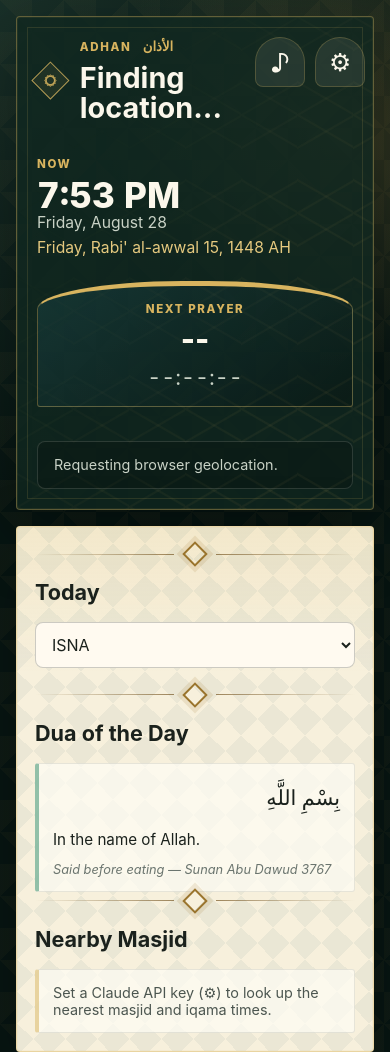
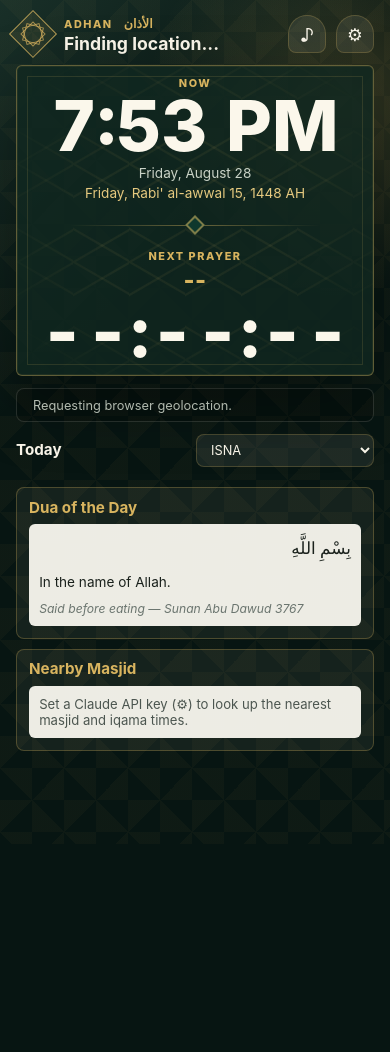
Before and after one commit to shafi/adhan, a plain HTML site: page index.html in a window 390 px wide. After the commit the page ends 844 px from the top, so only its background shows below. Drawn offline with Linux system fonts and the light colour scheme.

Commit message:
Redo layout: make current time and next-prayer countdown the focal point
Replace the two-column hero/schedule split with a single vertical stack
so the clock and countdown to the next prayer dominate the screen (equal,
very large type, side by side) instead of competing with a full-height
schedule sidebar. Today's prayer times become a compact 6-pill strip, and
dua/masjid move to smaller secondary cards below.

Verified with headless-browser screenshots across 1280x800 (the target
kiosk tablet), 1920x1080, 1024x768, 1280x720, portrait, and phone widths.
Clock/countdown sizing uses container query units scoped to each hero
half so text scales with its own box instead of overflowing. Below
~700px width the hero stacks and the page reverts to natural scrolling;
fixed a Chromium flex-sizing quirk (auto-height column flex container
collapsing to near-zero, clipping the "Now" label) found while verifying
that path.

app.js is untouched — all element IDs/classes it depends on (#clock,
#countdown, .prayer-row, etc.) were preserved.

```diff
--- a/index.html
+++ b/index.html
@@ -11,7 +11,6 @@
   </head>
   <body>
     <main class="app-shell">
-      <section class="hero" aria-label="Current prayer status">
       <div class="topbar">
         <div class="brand-block">
           <div class="brand-mark" aria-hidden="true"><span></span></div>
@@ -30,26 +29,29 @@
         </div>
       </div>
 
-        <div class="time-grid">
-          <div>
+      <section class="hero" aria-label="Current time and next prayer">
+        <div class="now-block">
           <p class="label">Now</p>
           <div id="clock" class="clock">--:--</div>
+          <div class="date-stack">
             <div id="date" class="date">Loading date</div>
             <div id="hijriDate" class="hijri-date">Loading Islamic date</div>
           </div>
-          <div class="next-panel">
+        </div>
+
+        <div class="hero-divider" aria-hidden="true"><span></span></div>
+
+        <div class="next-block">
           <p class="label">Next Prayer</p>
           <div id="nextPrayer" class="next-prayer">--</div>
           <div id="countdown" class="countdown">--:--:--</div>
         </div>
-        </div>
+      </section>
 
       <div id="status" class="status" role="status">Requesting browser geolocation.</div>
-      </section>
 
-      <section class="schedule" aria-label="Daily prayer schedule">
-        <div class="ornament" aria-hidden="true"><span></span></div>
-        <div class="section-heading">
+      <section class="schedule-strip" aria-label="Daily prayer schedule">
+        <div class="strip-heading">
           <h2>Today</h2>
           <select id="methodSelect" aria-label="Calculation method">
             <option value="MWL">Muslim World League</option>
@@ -60,19 +62,19 @@
           </select>
         </div>
         <div id="prayerList" class="prayer-list"></div>
+      </section>
 
-        <div class="ornament" aria-hidden="true"><span></span></div>
-        <div class="section-heading">
+      <section class="info-row" aria-label="Dua of the day and nearby masjid">
+        <div class="info-card">
           <h2>Dua of the Day</h2>
+          <div id="duaCard" class="dua-card"></div>
         </div>
-        <div id="duaCard" class="dua-card"></div>
 
-        <div class="ornament" aria-hidden="true"><span></span></div>
-        <div class="section-heading">
+        <div class="info-card">
           <h2>Nearby Masjid</h2>
-        </div>
           <div id="masjidCard" class="masjid-card">
             <p class="masjid-empty">Set a Claude API key (⚙) to look up the nearest masjid and iqama times.</p>
+          </div>
         </div>
       </section>
     </main>
--- a/styles.css
+++ b/styles.css
@@ -38,38 +38,132 @@ select {
   font: inherit;
 }
 
+/* ---------- Shell: a single vertical stack, current time + countdown
+   given the lion's share of the height. Everything below is secondary. ---------- */
+
 .app-shell {
-  display: grid;
-  grid-template-columns: minmax(0, 1.1fr) minmax(360px, 0.9fr);
-  /* Capped (not auto) row height: on short/dense screens the schedule column's
-     content can be taller than the viewport. Without this, grid stretches the
-     hero column to match, and the whole page grows past the viewport with no
-     scroll affordance on a kiosk display — cutting off the masjid card and
-     even the status bar. Schedule scrolls internally instead; see below. */
-  grid-template-rows: minmax(0, 1fr);
-  gap: clamp(16px, 2.5vw, 28px);
+  display: flex;
+  flex-direction: column;
+  gap: clamp(10px, 1.4vh, 18px);
   height: 100vh;
-  padding: clamp(16px, 2.6vw, 30px);
+  min-height: 100vh;
+  padding: clamp(12px, 1.8vh, 24px) clamp(16px, 2vw, 28px);
+  overflow: hidden;
 }
 
-.hero,
-.schedule {
-  border: 1px solid rgba(217, 179, 92, 0.4);
-  border-radius: 4px;
-  background: rgba(16, 40, 32, 0.82);
-  box-shadow: 0 24px 70px rgba(0, 0, 0, 0.28), inset 0 0 0 1px rgba(217, 179, 92, 0.08);
+.topbar {
+  display: flex;
+  flex: 0 0 auto;
+  align-items: center;
+  justify-content: space-between;
+  gap: 18px;
 }
+
+.brand-block {
+  display: flex;
+  align-items: center;
+  gap: 14px;
+}
+
+.brand-mark {
+  position: relative;
+  width: clamp(34px, 3.4vw, 46px);
+  aspect-ratio: 1;
+  rotate: 45deg;
+  border: 1px solid rgba(216, 180, 95, 0.8);
+  background: rgba(216, 180, 95, 0.08);
+  flex-shrink: 0;
+}
+
+.brand-mark::before,
+.brand-mark::after,
+.brand-mark span {
+  content: "";
+  position: absolute;
+  inset: 7px;
+  border: 1px solid rgba(216, 180, 95, 0.7);
+}
+
+.brand-mark::before { rotate: 30deg; }
+.brand-mark::after { rotate: 60deg; }
+
+.label {
+  margin: 0 0 2px;
+  color: var(--accent);
+  font-size: clamp(0.68rem, 0.9vw, 0.8rem);
+  font-weight: 800;
+  letter-spacing: 0.14em;
+  text-transform: uppercase;
+}
+
+.arabic-label {
+  margin-left: 0.45rem;
+  font-family: Georgia, "Times New Roman", serif;
+  font-size: 1.15em;
+  letter-spacing: 0;
+}
+
+h1,
+h2 {
+  margin: 0;
+  line-height: 1.1;
+}
+
+h1 {
+  max-width: 22ch;
+  overflow: hidden;
+  text-overflow: ellipsis;
+  white-space: nowrap;
+  font-size: clamp(1.1rem, 1.8vw, 1.7rem);
+}
+
+h2 {
+  font-size: clamp(0.95rem, 1.3vw, 1.2rem);
+}
+
+.topbar-actions {
+  display: flex;
+  gap: 10px;
+  flex-shrink: 0;
+}
+
+.icon-button {
+  display: grid;
+  place-items: center;
+  width: clamp(38px, 3.6vw, 48px);
+  aspect-ratio: 1;
+  border: 1px solid var(--line);
+  border-radius: 50% 50% 8px 8px;
+  background: rgba(248, 244, 232, 0.08);
+  color: var(--ink);
+  cursor: pointer;
+}
+
+.icon-button span {
+  font-size: clamp(1.1rem, 1.5vw, 1.4rem);
+  line-height: 1;
+}
+
+.icon-button.enabled {
+  border-color: rgba(214, 167, 74, 0.8);
+  background: rgba(214, 167, 74, 0.18);
+}
+
+/* ---------- Hero: current time + countdown to next prayer. The whole point
+   of the display, so it gets most of the vertical space and the biggest type. ---------- */
 
 .hero {
   display: flex;
-  flex-direction: column;
-  justify-content: space-between;
-  min-height: calc(100vh - clamp(32px, 5.2vw, 60px));
-  padding: clamp(20px, 3.3vw, 40px);
+  flex: 1 1 auto;
+  min-height: 0;
+  align-items: stretch;
+  border: 1px solid rgba(217, 179, 92, 0.4);
+  border-radius: 6px;
+  background: rgba(16, 40, 32, 0.82);
+  box-shadow: 0 24px 70px rgba(0, 0, 0, 0.28), inset 0 0 0 1px rgba(217, 179, 92, 0.08);
   position: relative;
   overflow: hidden;
   isolation: isolate;
-  container-type: inline-size;
 }
 
 .hero::before {
@@ -80,7 +174,7 @@ select {
     linear-gradient(30deg, transparent 24%, rgba(216, 180, 95, 0.07) 25%, rgba(216, 180, 95, 0.07) 26%, transparent 27%, transparent 74%, rgba(216, 180, 95, 0.07) 75%, rgba(216, 180, 95, 0.07) 76%, transparent 77%),
     linear-gradient(150deg, transparent 24%, rgba(216, 180, 95, 0.07) 25%, rgba(216, 180, 95, 0.07) 26%, transparent 27%, transparent 74%, rgba(216, 180, 95, 0.07) 75%, rgba(216, 180, 95, 0.07) 76%, transparent 77%);
   background-size: 56px 98px;
-  mask-image: linear-gradient(to bottom right, transparent 18%, #000 90%);
+  mask-image: radial-gradient(circle at 50% 50%, #000 40%, transparent 92%);
   pointer-events: none;
   z-index: -1;
 }
@@ -94,160 +188,95 @@ select {
   z-index: -1;
 }
 
-.topbar,
-.section-heading,
-.time-grid,
-.prayer-row {
+.now-block,
+.next-block {
+  flex: 1 1 0;
+  min-width: 0;
+  min-height: 0;
+  display: flex;
+  flex-direction: column;
+  justify-content: center;
+  align-items: center;
+  text-align: center;
+  padding: clamp(10px, 2vw, 32px);
+  container-type: inline-size;
+}
+
+.hero-divider {
+  flex: 0 0 auto;
   display: flex;
   align-items: center;
-  justify-content: space-between;
-  gap: 18px;
+  justify-content: center;
+  width: clamp(24px, 3vw, 48px);
 }
 
-.label {
-  margin: 0 0 8px;
-  color: var(--accent);
-  font-size: clamp(0.72rem, 1vw, 0.86rem);
-  font-weight: 800;
-  letter-spacing: 0.14em;
-  text-transform: uppercase;
+.hero-divider::before {
+  content: "";
+  width: 1px;
+  height: 70%;
+  background: linear-gradient(to bottom, transparent, rgba(216, 180, 95, 0.45), transparent);
 }
 
-.arabic-label {
-  margin-left: 0.45rem;
-  font-family: Georgia, "Times New Roman", serif;
-  font-size: 1.15em;
-  letter-spacing: 0;
-}
-
-.brand-block {
-  display: flex;
-  align-items: center;
-  gap: 16px;
-}
-
-.brand-mark {
-  position: relative;
-  width: clamp(42px, 5vw, 58px);
+.hero-divider span {
+  position: absolute;
+  width: 14px;
   aspect-ratio: 1;
   rotate: 45deg;
-  border: 1px solid rgba(216, 180, 95, 0.8);
-  background: rgba(216, 180, 95, 0.08);
-}
-
-.brand-mark::before,
-.brand-mark::after,
-.brand-mark span {
-  content: "";
-  position: absolute;
-  inset: 8px;
-  border: 1px solid rgba(216, 180, 95, 0.7);
-}
-
-.brand-mark::before { rotate: 30deg; }
-.brand-mark::after { rotate: 60deg; }
-
-h1,
-h2 {
-  margin: 0;
-  line-height: 1.05;
-}
-
-h1 {
-  max-width: 14ch;
-  font-size: clamp(1.8rem, 3.4vw, 4rem);
-}
-
-h2 {
-  font-size: clamp(1.35rem, 2.1vw, 2.4rem);
-}
-
-.icon-button {
-  display: grid;
-  place-items: center;
-  width: clamp(50px, 5.6vw, 68px);
-  aspect-ratio: 1;
-  border: 1px solid var(--line);
-  border-radius: 50% 50% 8px 8px;
-  background: rgba(248, 244, 232, 0.08);
-  color: var(--ink);
-  cursor: pointer;
-}
-
-.icon-button span {
-  font-size: clamp(1.55rem, 2.3vw, 2.1rem);
-  line-height: 1;
-}
-
-.icon-button.enabled {
-  border-color: rgba(214, 167, 74, 0.8);
-  background: rgba(214, 167, 74, 0.18);
-}
-
-.time-grid {
-  align-items: stretch;
-  margin: clamp(34px, 5.6vw, 72px) 0;
-  position: relative;
-  z-index: 1;
-  flex-wrap: wrap;
-  row-gap: 24px;
+  border: 2px solid rgba(216, 180, 95, 0.55);
+  background: var(--panel);
 }
 
 .clock {
   font-variant-numeric: tabular-nums;
-  /* Sized off the hero's own width (container query), not the full viewport —
-     the hero is one column of a wider grid, so vw-based sizing overflowed its
-     narrower share of the screen (e.g. wrapped and got clipped on 10" tablets). */
-  font-size: clamp(2.2rem, 9cqi, 9.4rem);
+  /* Sized off this block's own width (container query), not the viewport —
+     each hero half is roughly half the screen, so vw-based sizing overflowed
+     and wrapped (e.g. clipped on 10" tablets at ~1280px wide). cqmin also
+     guards against short/landscape-constrained heights. */
+  font-size: clamp(2.6rem, min(21cqi, 40cqb), 11rem);
   font-weight: 850;
   line-height: 0.95;
+}
+
+.date-stack {
+  margin-top: clamp(6px, 1.4cqi, 16px);
 }
 
 .date,
 .hijri-date {
   color: var(--muted);
-  font-size: clamp(0.98rem, 1.55vw, 1.4rem);
+  font-size: clamp(0.85rem, 3.6cqi, 1.3rem);
 }
 
 .hijri-date {
-  margin-top: 6px;
+  margin-top: 4px;
   color: #e5c97f;
 }
 
-.next-panel {
-  align-self: center;
-  min-width: min(280px, 36vw);
-  padding: clamp(16px, 2.4vw, 26px);
-  border: 1px solid rgba(216, 180, 95, 0.38);
-  border-top: 5px solid var(--accent);
-  border-radius: 46% 46% 3px 3px / 28px 28px 3px 3px;
-  background: linear-gradient(145deg, rgba(37, 95, 104, 0.28), rgba(0, 0, 0, 0.22));
-  text-align: center;
-}
-
 .next-prayer {
-  font-size: clamp(1.9rem, 3.8vw, 4.2rem);
-  font-weight: 850;
-  line-height: 1;
+  font-size: clamp(1.3rem, 7cqi, 2.6rem);
+  font-weight: 800;
+  color: var(--accent);
+  letter-spacing: 0.02em;
 }
 
 .countdown {
-  margin-top: 10px;
-  color: var(--muted);
-  font-size: clamp(1.35rem, 2.4vw, 2.4rem);
+  margin-top: clamp(4px, 1cqi, 10px);
   font-variant-numeric: tabular-nums;
+  font-weight: 850;
+  line-height: 0.95;
+  font-size: clamp(2.6rem, min(21cqi, 40cqb), 11rem);
 }
 
+/* ---------- Status strip ---------- */
+
 .status {
-  min-height: 48px;
-  padding: 14px 16px;
+  flex: 0 0 auto;
+  padding: clamp(8px, 1vh, 12px) 16px;
   border: 1px solid rgba(248, 244, 232, 0.14);
   border-radius: 8px;
   color: var(--muted);
   background: rgba(0, 0, 0, 0.18);
-  font-size: clamp(0.9rem, 1.15vw, 1.08rem);
-  position: relative;
-  z-index: 1;
+  font-size: clamp(0.8rem, 1vw, 0.95rem);
 }
 
 .status.error {
@@ -255,173 +284,165 @@ h2 {
   color: #ffd5ca;
 }
 
-.schedule {
-  align-self: stretch;
-  padding: clamp(18px, 3vw, 30px);
-  background:
-    linear-gradient(180deg, rgba(217, 179, 92, 0.13), transparent 28%),
-    var(--panel-2);
-  color: #1a211c;
-  position: relative;
-  overflow-x: hidden;
-  overflow-y: auto;
+/* ---------- Today's schedule: a compact strip of six pills, not a list. ---------- */
+
+.schedule-strip {
+  flex: 0 0 auto;
+  display: flex;
+  flex-direction: column;
+  gap: 8px;
 }
 
-.schedule::before {
-  content: "";
-  position: absolute;
-  inset: 0;
-  opacity: 0.055;
-  background:
-    linear-gradient(45deg, var(--blue) 25%, transparent 25%) 0 0 / 32px 32px,
-    linear-gradient(-45deg, var(--blue) 25%, transparent 25%) 0 0 / 32px 32px,
-    linear-gradient(45deg, transparent 75%, var(--blue) 75%) 0 0 / 32px 32px,
-    linear-gradient(-45deg, transparent 75%, var(--blue) 75%) 0 0 / 32px 32px;
-  pointer-events: none;
+.strip-heading {
+  display: flex;
+  align-items: center;
+  justify-content: space-between;
+  gap: 12px;
 }
 
-.schedule > * {
-  position: relative;
-}
-
-.ornament {
-  display: flex;
-  align-items: center;
-  gap: 12px;
-  margin-bottom: 18px;
-}
-
-.ornament::before,
-.ornament::after {
-  content: "";
-  height: 1px;
-  flex: 1;
-  background: linear-gradient(90deg, transparent, rgba(111, 77, 24, 0.65));
-}
-
-.ornament::after { transform: scaleX(-1); }
-
-.ornament span {
-  width: 18px;
-  aspect-ratio: 1;
-  rotate: 45deg;
-  border: 2px solid #9a742d;
-  box-shadow: 0 0 0 4px rgba(154, 116, 45, 0.14);
-}
-
-.section-heading {
-  margin-bottom: 18px;
+.strip-heading h2 {
+  color: var(--ink);
 }
 
 select {
-  max-width: 240px;
-  padding: 11px 12px;
-  border: 1px solid rgba(26, 33, 28, 0.22);
+  padding: 7px 10px;
+  border: 1px solid var(--line);
   border-radius: 8px;
-  color: #1a211c;
-  background: #fffaf0;
+  color: var(--ink);
+  background: rgba(248, 244, 232, 0.08);
+  font-size: clamp(0.8rem, 0.9vw, 0.92rem);
 }
 
 .prayer-list {
   display: grid;
-  gap: 10px;
+  grid-template-columns: repeat(6, 1fr);
+  gap: clamp(6px, 0.9vw, 12px);
 }
 
 .prayer-row {
-  min-height: clamp(58px, 7.4vh, 82px);
-  padding: 12px clamp(14px, 1.8vw, 22px);
-  border: 1px solid rgba(26, 33, 28, 0.1);
-  border-radius: 3px;
-  border-left: 4px solid rgba(37, 95, 104, 0.3);
-  background: rgba(255, 253, 246, 0.66);
+  display: flex;
+  flex-direction: column;
+  align-items: center;
+  justify-content: center;
+  gap: 4px;
+  min-height: clamp(48px, 7vh, 72px);
+  padding: 8px 6px;
+  border: 1px solid var(--line);
+  border-radius: 8px;
+  background: rgba(248, 244, 232, 0.05);
+  text-align: center;
 }
 
 .prayer-row.active {
-  border-color: rgba(27, 112, 83, 0.75);
-  background: linear-gradient(90deg, rgba(56, 139, 107, 0.22), rgba(216, 180, 95, 0.12));
-  box-shadow: inset 0 0 0 1px rgba(216, 180, 95, 0.25);
+  border-color: var(--accent);
+  background: linear-gradient(145deg, rgba(216, 180, 95, 0.22), rgba(75, 154, 123, 0.16));
+  box-shadow: inset 0 0 0 1px rgba(216, 180, 95, 0.3);
 }
 
 .prayer-name {
-  font-size: clamp(1.15rem, 1.7vw, 1.8rem);
-  font-weight: 800;
+  color: var(--muted);
+  font-size: clamp(0.72rem, 0.95vw, 0.92rem);
+  font-weight: 700;
+  text-transform: uppercase;
+  letter-spacing: 0.04em;
+}
+
+.prayer-row.active .prayer-name {
+  color: var(--accent);
 }
 
 .prayer-time {
-  font-size: clamp(1.2rem, 1.9vw, 2rem);
+  font-size: clamp(0.92rem, 1.3vw, 1.3rem);
   font-weight: 850;
   font-variant-numeric: tabular-nums;
 }
 
-.topbar-actions {
-  display: flex;
-  gap: 10px;
+/* ---------- Secondary info: dua + masjid, side by side, scrolls internally
+   if content runs long rather than pushing the page past the viewport. ---------- */
+
+.info-row {
+  flex: 1 1 auto;
+  min-height: 0;
+  display: grid;
+  grid-template-columns: 1fr 1fr;
+  gap: clamp(10px, 1.2vw, 18px);
 }
 
-.dua-card {
-  padding: clamp(14px, 1.8vw, 20px);
-  border: 1px solid rgba(26, 33, 28, 0.1);
-  border-left: 4px solid rgba(75, 154, 123, 0.6);
-  border-radius: 3px;
-  background: rgba(255, 253, 246, 0.66);
+.info-card {
+  display: flex;
+  flex-direction: column;
+  min-height: 0;
+  padding: clamp(10px, 1.4vh, 16px) clamp(12px, 1.4vw, 18px);
+  border: 1px solid rgba(217, 179, 92, 0.28);
+  border-radius: 8px;
+  background: rgba(247, 240, 220, 0.06);
+}
+
+.info-card h2 {
+  flex: 0 0 auto;
+  margin-bottom: 8px;
+  color: var(--accent);
+}
+
+.dua-card,
+.masjid-card {
+  flex: 1 1 auto;
+  min-height: 0;
+  overflow-y: auto;
+  padding: clamp(10px, 1.2vh, 14px);
+  border-radius: 6px;
+  background: rgba(255, 253, 246, 0.92);
+  color: #1a211c;
 }
 
 .dua-arabic {
-  margin: 0 0 12px;
+  margin: 0 0 10px;
   font-family: Georgia, "Traditional Arabic", "Times New Roman", serif;
-  font-size: clamp(1.3rem, 2.1vw, 1.9rem);
-  line-height: 1.9;
+  font-size: clamp(1.05rem, 1.3vw, 1.4rem);
+  line-height: 1.7;
   text-align: right;
   direction: rtl;
 }
 
 .dua-english {
-  margin: 0 0 10px;
-  font-size: clamp(0.95rem, 1.2vw, 1.1rem);
-  line-height: 1.5;
+  margin: 0 0 8px;
+  font-size: clamp(0.85rem, 0.95vw, 1rem);
+  line-height: 1.45;
 }
 
 .dua-reference {
   margin: 0;
   color: #6b756f;
-  font-size: 0.8rem;
+  font-size: 0.76rem;
   font-style: italic;
-}
-
-.masjid-card {
-  padding: clamp(14px, 1.8vw, 20px);
-  border: 1px solid rgba(26, 33, 28, 0.1);
-  border-left: 4px solid rgba(216, 180, 95, 0.55);
-  border-radius: 3px;
-  background: rgba(255, 253, 246, 0.66);
 }
 
 .masjid-empty {
   margin: 0;
   color: #4c5650;
-  font-size: clamp(0.9rem, 1.1vw, 1.05rem);
+  font-size: clamp(0.82rem, 0.95vw, 0.98rem);
 }
 
 .masjid-name {
   margin: 0 0 4px;
-  font-size: clamp(1.1rem, 1.6vw, 1.5rem);
+  font-size: clamp(0.98rem, 1.2vw, 1.2rem);
   font-weight: 800;
 }
 
 .masjid-address {
-  margin: 0 0 14px;
+  margin: 0 0 10px;
   color: #4c5650;
-  font-size: clamp(0.9rem, 1.1vw, 1.05rem);
+  font-size: clamp(0.82rem, 0.95vw, 0.98rem);
 }
 
 .masjid-iqama {
   display: grid;
-  grid-template-columns: repeat(auto-fit, minmax(90px, 1fr));
-  gap: 8px;
+  grid-template-columns: repeat(auto-fit, minmax(78px, 1fr));
+  gap: 6px;
 }
 
 .masjid-iqama-item {
-  padding: 8px 10px;
+  padding: 6px 8px;
   border-radius: 3px;
   background: rgba(37, 95, 104, 0.1);
   text-align: center;
@@ -429,9 +450,9 @@ select {
 
 .masjid-iqama-item .name {
   display: block;
-  font-size: 0.72rem;
+  font-size: 0.68rem;
   font-weight: 800;
-  letter-spacing: 0.08em;
+  letter-spacing: 0.06em;
   text-transform: uppercase;
   color: #5a6560;
 }
@@ -439,16 +460,19 @@ select {
 .masjid-iqama-item .time {
   display: block;
   margin-top: 2px;
-  font-size: clamp(1rem, 1.3vw, 1.2rem);
+  font-size: clamp(0.9rem, 1.1vw, 1.05rem);
   font-weight: 800;
   font-variant-numeric: tabular-nums;
 }
 
 .masjid-updated {
-  margin: 12px 0 0;
+  margin: 10px 0 0;
   color: #6b756f;
-  font-size: 0.78rem;
+  font-size: 0.74rem;
 }
+
+/* ---------- Settings dialog (unchanged plain overlay, not <dialog> —
+   see CLAUDE.md) ---------- */
 
 .settings-overlay {
   position: fixed;
@@ -482,8 +506,19 @@ select {
   padding: clamp(18px, 3vw, 26px);
 }
 
+.section-heading {
+  display: flex;
+  align-items: center;
+  justify-content: space-between;
+  gap: 18px;
+}
+
 .settings-form .section-heading {
   margin-bottom: 0;
+}
+
+.settings-form h2 {
+  font-size: clamp(1.35rem, 2.1vw, 2.4rem);
 }
 
 .settings-close {
@@ -498,6 +533,10 @@ select {
 
 .settings-field .label {
   margin: 0;
+}
+
+.settings-field select {
+  max-width: none;
 }
 
 .settings-field input[type="password"],
@@ -576,46 +615,57 @@ select {
   transform: translateX(18px);
 }
 
-@media (max-width: 980px) {
+/* ---------- Narrow screens: stack the hero halves, let the page scroll
+   naturally instead of clipping (this is no longer a fixed-height kiosk
+   layout below this point). ---------- */
+
+@media (max-width: 700px), (max-height: 480px) {
   .app-shell {
-    grid-template-columns: 1fr;
-    grid-template-rows: none;
     height: auto;
     min-height: 100vh;
+    overflow-y: auto;
   }
 
   .hero {
-    min-height: auto;
+    flex: 0 0 auto;
+    flex-direction: column;
+    min-height: 0;
+    overflow: visible;
   }
 
-  .schedule {
-    overflow-y: visible;
+  /* flex-basis:0 on these (from the row layout above) makes Chromium collapse
+     an auto-height column flex container's intrinsic size near zero, which
+     then clips the centered content inside — most visibly the "Now" label
+     at the very top. Give each block its natural content height instead. */
+  .now-block,
+  .next-block {
+    flex: 0 0 auto;
+    width: 100%;
   }
 
-  .time-grid {
-    flex-direction: column;
+  .hero-divider {
+    width: auto;
+    height: clamp(16px, 4vh, 28px);
   }
 
-  .next-panel {
-    align-self: stretch;
-    min-width: 0;
+  .hero-divider::before {
+    width: 70%;
+    height: 1px;
+    background: linear-gradient(to right, transparent, rgba(216, 180, 95, 0.45), transparent);
+  }
+
+  .prayer-list {
+    grid-template-columns: repeat(3, 1fr);
+    row-gap: 8px;
+  }
+
+  .info-row {
+    grid-template-columns: 1fr;
+    flex: 0 0 auto;
+  }
+
+  .dua-card,
+  .masjid-card {
+    max-height: 220px;
   }
 }
-
-@media (max-width: 620px) {
-  .topbar,
-  .section-heading,
-  .prayer-row {
-    align-items: flex-start;
-  }
-
-  .section-heading,
-  .prayer-row {
-    flex-direction: column;
-  }
-
-  select {
-    width: 100%;
-    max-width: none;
-  }
-}
```
Lines whose indentation alone changed are shown as unchanged.
